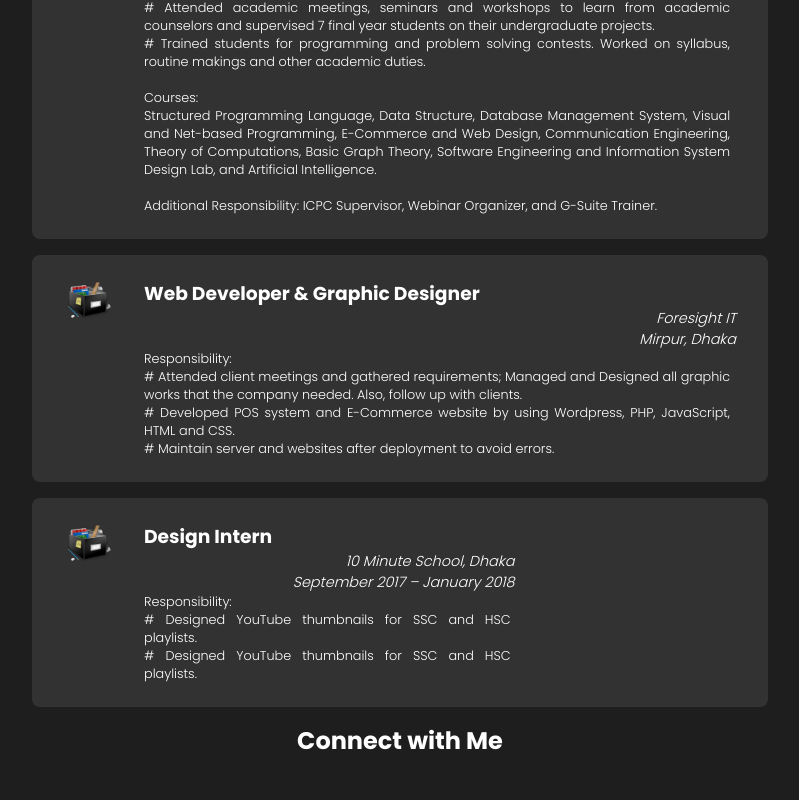
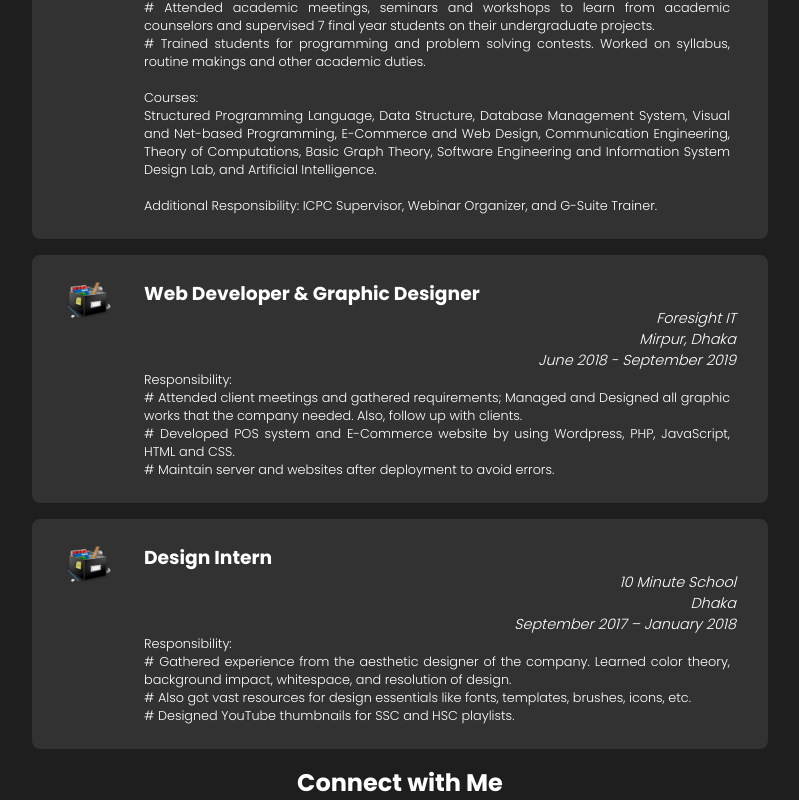
Before and after one commit to Pinto-paul/pab-website, a React (Create React App) app: page / in a window 1280 px wide. Shown: the part 3610-4410 px from the top of the page, without its empty margins (240-1039 px from the left). Before the commit the page ends 4368 px from the top, so only its background shows below. Built offline with nearby package versions, Linux system fonts and the light colour scheme.

Commit message:
Deployed website

```diff
--- a/src/components/Experience/experience.js
+++ b/src/components/Experience/experience.js
@@ -33,7 +33,7 @@ const Experience = () => {
                     <img src={workLogo} alt="Web Developer, Foresight IT" className="expImage"/>
                     <div className="expText">
                         <h3>Web Developer & Graphic Designer</h3>
-                        <p><i>Foresight IT <br/> Mirpur, Dhaka</i></p>
+                        <p><i>Foresight IT <br/> Mirpur, Dhaka<br/>June 2018 - September 2019</i></p>
                         <div className="expDet">
                             <span>
                                 Responsibility:<br/>
@@ -48,11 +48,13 @@ const Experience = () => {
                     <img src={workLogo} alt="Design Intern" className="expImage"/>
                     <div className="expText">
                         <h3>Design Intern</h3>
-                        <p><i>10 Minute School, Dhaka<br/>September 2017 – January 2018</i></p>
+                        <p><i>10 Minute School<br/> Dhaka<br/>September 2017 – January 2018</i></p>
                         <div className="expDet">
                             <span>
-                                Responsibility:<br/># Designed YouTube thumbnails for SSC and HSC playlists.<br/>
-                              # Designed YouTube thumbnails for SSC and HSC playlists.
+                                Responsibility:<br/>
+                                # Gathered experience from the aesthetic designer of the company. Learned color theory, background impact, whitespace, and resolution of design.<br/>
+                                # Also got vast resources for design essentials like fonts, templates, brushes, icons, etc.<br/>
+                                # Designed YouTube thumbnails for SSC and HSC playlists.
                             </span>
                         </div>
                     </div>
```
